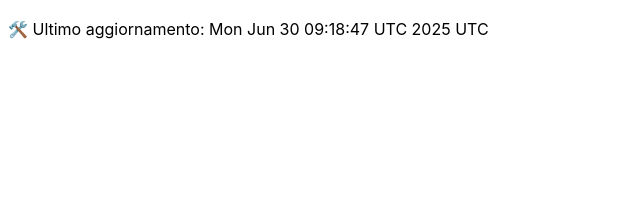
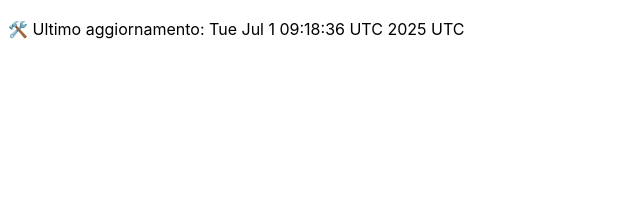
Before and after one commit to DanteTrb/DanteTrb.github.io, a Jekyll site: the page built from badges.md, in a window 1280 px wide. Shown: the top 213 px of the page, without its empty margins (0-640 px from the left). Built offline with Jekyll 4.4.1, drawn with Linux system fonts in a browser that asks for light colours; our own code applies the rules of GitHub Pages for plain Markdown files.

Commit message:
🛠️ Aggiornamento automatico badge

```diff
--- a/badges.md
+++ b/badges.md
@@ -1 +1 @@
-🛠️ Ultimo aggiornamento: Mon Jun 30 09:18:47 UTC 2025 UTC
+🛠️ Ultimo aggiornamento: Tue Jul  1 09:18:36 UTC 2025 UTC
```
